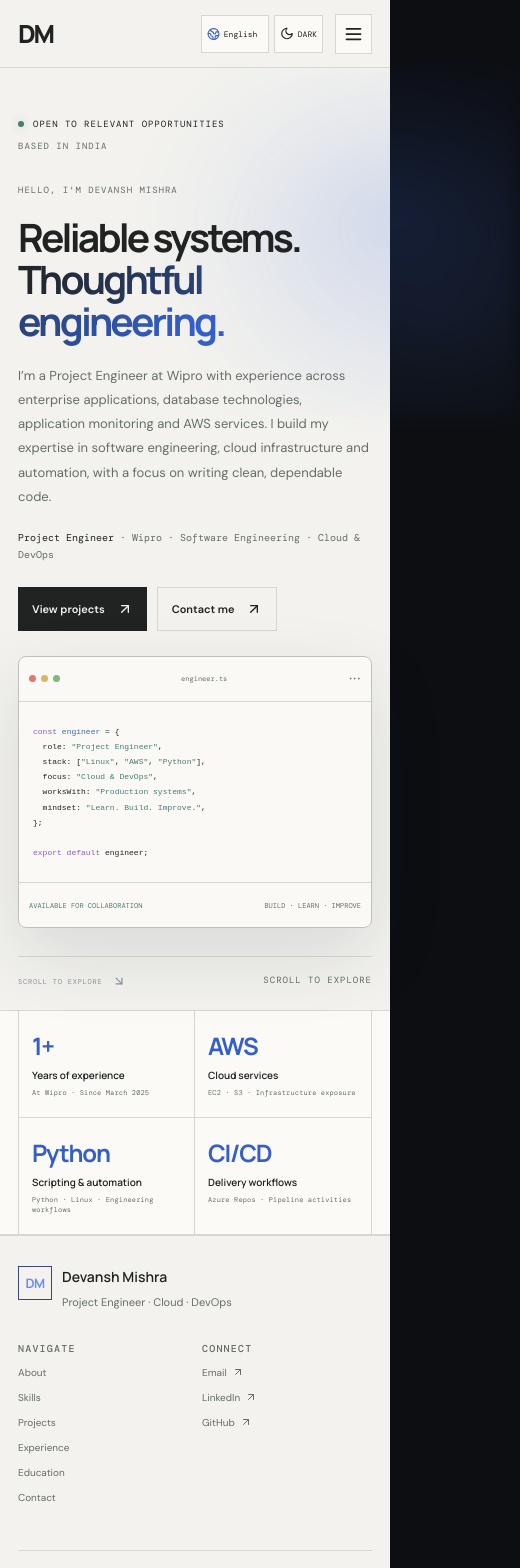
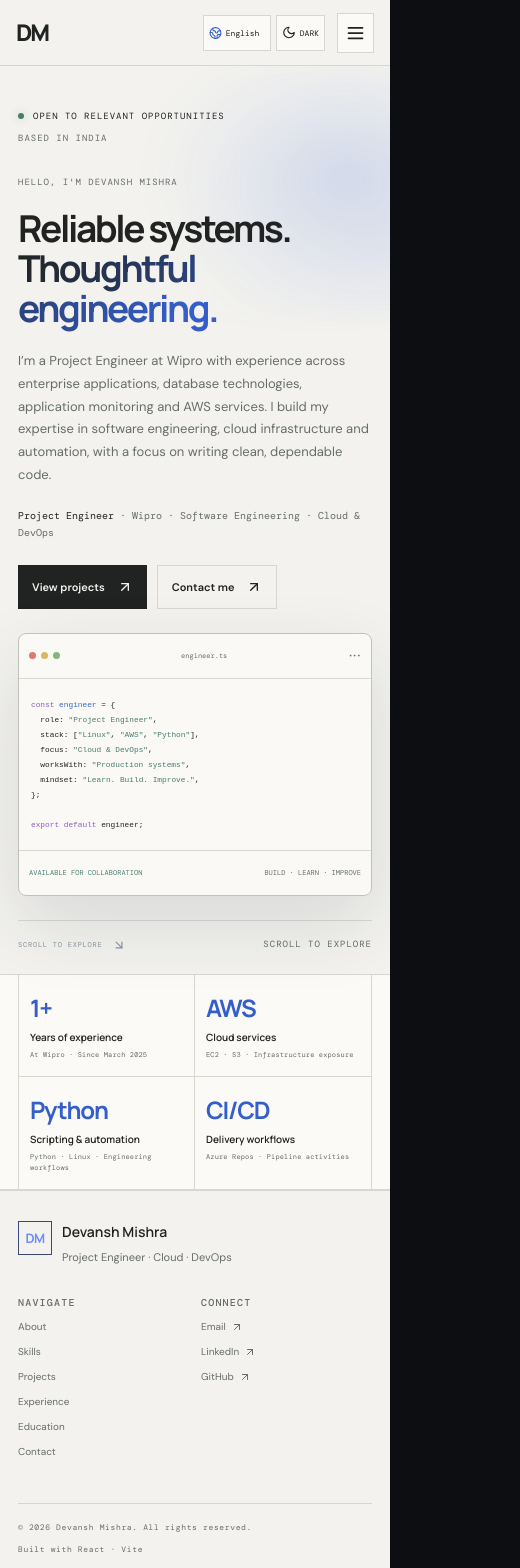
Before and after one commit to codewithdevanshh/portfolio-v2, a React (Vite) app: page /en in a window 390 px wide. Shown: the top 1568 px of the page, 520 px wide, since content can reach past the window. Built offline with nearby package versions, Linux system fonts and the light colour scheme.

Commit message:
Improve responsive layouts across screen sizes

```diff
--- a/src/styles.css
+++ b/src/styles.css
@@ -329,3 +329,110 @@ body{background:var(--bg)!important;color:var(--text)!important}
 @media(max-width:600px){
   .hero::after{width:100vw;height:90vw;right:-38vw;top:0;opacity:.65}
 }
+
+
+/* Responsive polish: prevent overflow and keep layouts intentional across devices */
+html{width:100%;overflow-x:hidden;scroll-padding-top:76px}
+body{min-width:320px;overflow-x:clip}
+#root{width:100%;overflow-x:clip}
+.container,.hero{max-width:1160px}
+.header{min-width:0}
+.header .brand,.header-actions,.nav{min-width:0}
+.hero-main,.hero-copy,.hero-code,.project-card,.project-card-body,.skill-panel,.experience-content,.contact-main{min-width:0}
+.hero-desc,.page-intro>p,.project-card p,.skill-panel>p,.experience-content p,.experience-content li{overflow-wrap:anywhere}
+.hero-code pre{max-width:100%;white-space:pre;tab-size:2}
+.project-grid,.skill-grid,.values-grid,.capability-grid,.stats-grid{align-items:stretch}
+.project-card{height:100%}
+.project-card-body{min-width:0}
+.tag-list{display:flex;flex-wrap:wrap;gap:7px}
+.tag-list span,.skill-chips span{max-width:100%;overflow-wrap:anywhere}
+.project-links a,.social-links a{min-width:0}
+.experience-entry,.education-placeholder{min-width:0}
+.experience-content ul{padding-left:18px}
+.experience-content li{padding-left:2px}
+.about-text,.about-visual,.contact-aside,.learning-row>*{min-width:0}
+.email-link{max-width:100%;overflow-wrap:anywhere;word-break:break-word}
+.footer{min-width:0}
+.footer-nav,.footer-brand{min-width:0}
+.footer-nav a{overflow-wrap:anywhere}
+@media(max-width:1024px){
+  .container,.hero{width:calc(100% - 48px)}
+  .header{grid-template-columns:auto minmax(0,1fr) auto;gap:12px;padding-inline:24px}
+  .nav{gap:10px}
+  .header .nav-link{font-size:11px}
+  .header-actions{gap:6px}
+  .nav-cta{padding-inline:9px}
+  .hero-main{gap:28px;grid-template-columns:minmax(0,1fr) minmax(300px,.88fr)}
+  .hero-copy h1.hero-title{font-size:clamp(40px,5.2vw,56px)}
+  .hero-code pre{font-size:10px;padding-inline:18px}
+}
+@media(max-width:900px){
+  .header{height:72px;padding-inline:22px}
+  .header-actions{margin-left:auto}
+  .nav{top:72px;max-height:calc(100dvh - 72px);overflow-y:auto}
+  .hero-main{grid-template-columns:minmax(0,1fr);gap:28px}
+  .hero-code{width:100%;max-width:100%}
+  .hero-code pre{white-space:pre-wrap;overflow-wrap:anywhere;word-break:normal}
+  .hero::after{width:78vw;height:65vw;right:-18vw}
+  .project-grid{grid-template-columns:repeat(2,minmax(0,1fr))}
+  .skill-grid{grid-template-columns:repeat(2,minmax(0,1fr))}
+  .values-grid{grid-template-columns:repeat(2,minmax(0,1fr))}
+  .footer{grid-template-columns:minmax(0,1fr) minmax(0,1fr)}
+}
+@media(max-width:600px){
+  .container,.hero{width:calc(100% - 36px)}
+  .header{height:66px;padding-inline:16px}
+  .nav{top:66px;padding:10px 18px 18px;max-height:calc(100dvh - 66px)}
+  .header .brand-mark{font-size:23px}
+  .header-actions{gap:5px}
+  .language-switch,.theme-toggle{height:36px}
+  .hero{padding-top:14px}
+  .hero-main{padding:30px 0 24px;gap:24px}
+  .hero-copy h1.hero-title{font-size:clamp(35px,9.5vw,46px);letter-spacing:-.065em}
+  .hero-desc{font-size:13px;line-height:1.75}
+  .hero-code pre{font-size:clamp(7px,2vw,9px);line-height:1.8;padding:18px 12px}
+  .code-top,.code-bottom{font-size:7px;gap:7px}
+  .stats-grid{grid-template-columns:repeat(2,minmax(0,1fr))}
+  .stat{min-width:0;padding:16px 11px}
+  .stat small{overflow-wrap:anywhere}
+  .project-grid,.skill-grid,.values-grid,.capability-grid{grid-template-columns:minmax(0,1fr)}
+  .project-card{width:100%}
+  .project-art{height:150px}
+  .project-card-body{padding:17px}
+  .project-filters{display:flex;flex-wrap:wrap}
+  .filter-button{flex:0 0 auto}
+  .about-facts{grid-template-columns:repeat(2,minmax(0,1fr))}
+  .experience-entry{padding:18px}
+  .experience-date{flex-wrap:wrap}
+  .experience-content ul{padding-left:17px}
+  .education-placeholder{display:grid;grid-template-columns:32px minmax(0,1fr)}
+  .learning-list>div{grid-template-columns:25px minmax(0,1fr)}
+  .learning-list small{min-width:0;overflow-wrap:anywhere}
+  .contact-layout{grid-template-columns:minmax(0,1fr)}
+  .email-link{font-size:clamp(19px,5.6vw,27px)}
+  .cta-inner{gap:22px}
+  .footer{grid-template-columns:minmax(0,1fr) minmax(0,1fr);gap:24px 12px;padding-inline:18px}
+  .footer-bottom{align-items:flex-start}
+}
+@media(max-width:380px){
+  .container,.hero{width:calc(100% - 28px)}
+  .header{padding-inline:12px}
+  .header .brand-mark{font-size:21px}
+  .header-actions{gap:4px}
+  .language-switch{min-width:50px;padding-inline:4px}
+  .language-switch select{max-width:33px}
+  .theme-toggle{min-width:40px;padding-inline:4px}
+  .menu-toggle{padding:6px}
+  .hero-copy h1.hero-title{font-size:34px}
+  .hero-kicker .mono{font-size:8px}
+  .hero-actions .button{padding:12px 11px;font-size:9px}
+  .code-bottom span:last-child{display:none}
+  .stat{padding:14px 8px}
+  .stat strong{font-size:21px}
+  .about-facts{grid-template-columns:minmax(0,1fr)}
+  .footer{grid-template-columns:minmax(0,1fr)}
+  .footer-brand,.footer-bottom{grid-column:1}
+}
+@media(prefers-reduced-motion:reduce){
+  html{scroll-behavior:auto}
+}
```
